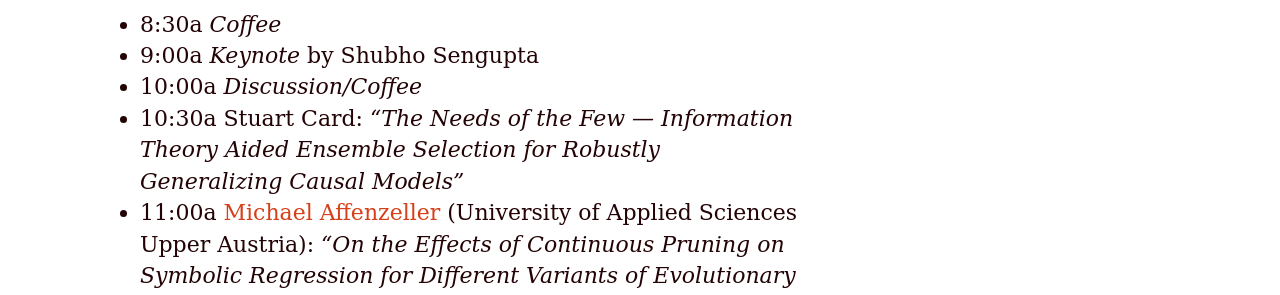
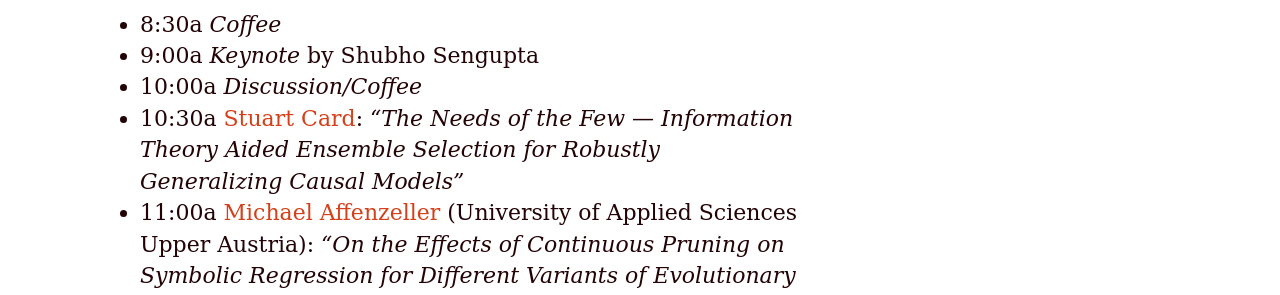
Before and after one commit to GPTP-workshop/gptp-workshop.github.io, a Jekyll site: the page built from schedule.md, in a window 1280 px wide and 900 px high, scrolled down 2747 px. Shown: the part 440-735 px from the top of the window. Built offline with Jekyll 4.4.1, drawn with Linux system fonts in a browser that asks for light colours; our own code applies the rules of GitHub Pages for plain Markdown files; part of the change alters nothing that is shown.

Commit message:
Update speaker link on website

```diff
--- a/schedule.md
+++ b/schedule.md
@@ -55,7 +55,7 @@ year: 2025
 - 8:30a _Coffee_
 - 9:00a _Keynote_ by Shubho Sengupta
 - 10:00a _Discussion/Coffee_
-- 10:30a Stuart Card: _"The Needs of the Few — Information Theory Aided Ensemble Selection for Robustly Generalizing Causal Models"_
+- 10:30a [Stuart Card](http://www.critical.com/): _"The Needs of the Few — Information Theory Aided Ensemble Selection for Robustly Generalizing Causal Models"_
 - 11:00a [Michael Affenzeller](https://heal.heuristiclab.com/team/affenzeller) (University of Applied Sciences Upper Austria): _"On the Effects of Continuous Pruning on Symbolic Regression for Different Variants of Evolutionary Search"_
 - 11:30a [Bing Xue](https://people.wgtn.ac.nz/Bing.Xue) (Victoria University of Wellington): _"Complementarity-Guided Epsilon Lexicase Selection for Genetic Programming in Symbolic Regression"_
 - 12:00p _Closing discussion_
```
